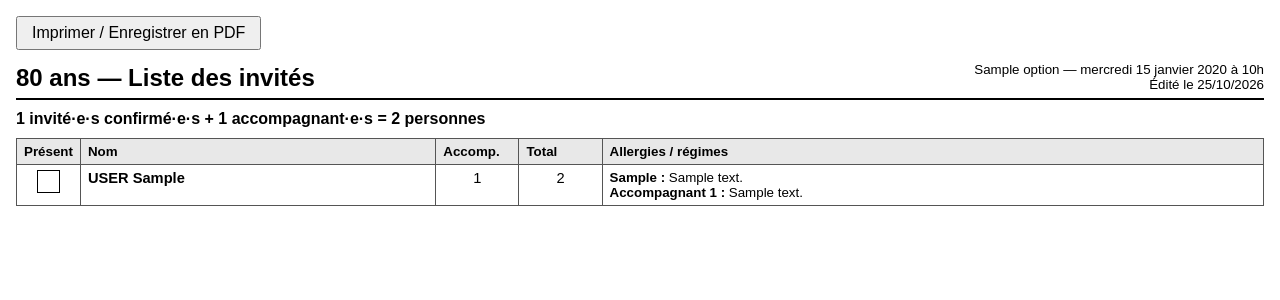
After one commit to pygillier/bday-planner, a Flask app: page /admin/guests/print in a window 1280 px wide. The commit adds this page. Shown: the top 300 px of the page. Run offline with Flask 3, Linux system fonts and the light colour scheme; the visitor is signed in with stand-in values (Sample User, id 1); tables that the repository leaves empty hold one stand-in row (values such as "Sample post").

Commit message:
Guest printing

```diff
--- a/app/admin/routes.py
+++ b/app/admin/routes.py
@@ -54,6 +54,7 @@ from app.models import (
     InvitationLog,
     RecapEmailTemplate,
     SmsTemplate,
+    utcnow,
 )
 from app.sms import (
     render_sms_body,
@@ -154,6 +155,27 @@ def guests_list():
         guests=guests,
         status_filter=status_filter,
         date_chosen=date_chosen,
+    )
+
+
+@admin_bp.route("/guests/print")
+def print_guest_list():
+    """Printable day-of attendance sheet: confirmed guests only, with
+    plus-one counts, dietary notes and a tick box. Meant to be saved as
+    PDF / printed from the browser."""
+    guests = (
+        Guest.query.filter_by(rsvp_status="confirmed")
+        .order_by(Guest.last_name, Guest.first_name)
+        .all()
+    )
+    chosen = EventOption.get_chosen()
+    return render_template(
+        "admin/guests_print.html",
+        guests=guests,
+        total_headcount=sum(g.headcount for g in guests),
+        total_plus_ones=sum(len(g.plus_ones) for g in guests),
+        chosen_date=chosen.display_text if chosen else None,
+        printed_on=utcnow(),
     )
 
 
--- a/app/templates/admin/guests_list.html
+++ b/app/templates/admin/guests_list.html
@@ -11,6 +11,7 @@
       <div class="actions-row">
         <a class="btn-sm btn-sm--primary" href="{{ url_for('admin.new_guest') }}">+ Ajouter</a>
         <a class="btn-sm" href="{{ url_for('admin.import_guests') }}">Importer (CSV)</a>
+        <a class="btn-sm" href="{{ url_for('admin.print_guest_list') }}" target="_blank" rel="noopener">Liste du jour J (PDF)</a>
         <form method="post" action="{{ url_for('admin.send_invitations') }}">
           <input type="hidden" name="csrf_token" value="{{ csrf_token() }}">
           <button type="submit" class="btn-sm" {{ "disabled" if date_chosen }} title="{{ 'Une date a été retenue — les invitations ne sont plus envoyées.' if date_chosen }}">Envoyer les invitations en attente</button>
--- /dev/null
+++ b/app/templates/admin/guests_print.html
@@ -0,0 +1,84 @@
+<!doctype html>
+<html lang="fr">
+<head>
+  <meta charset="utf-8">
+  <meta name="viewport" content="width=device-width, initial-scale=1">
+  <title>Liste des invités — {{ site_title }}</title>
+  <style>
+    @page { size: A4 portrait; margin: 12mm; }
+    * { box-sizing: border-box; }
+    body { font-family: Arial, Helvetica, sans-serif; font-size: 11pt; color: #000; margin: 0; padding: 1rem; }
+    header { display: flex; justify-content: space-between; align-items: flex-end; border-bottom: 2px solid #000; padding-bottom: 6px; margin-bottom: 10px; }
+    h1 { font-size: 18pt; margin: 0; }
+    .meta { font-size: 10pt; text-align: right; }
+    .totals { font-size: 12pt; font-weight: bold; margin: 0 0 10px; }
+    .toolbar { margin-bottom: 12px; }
+    .toolbar button { font-size: 12pt; padding: 6px 14px; cursor: pointer; }
+    table { width: 100%; border-collapse: collapse; }
+    th, td { border: 1px solid #555; padding: 5px 7px; vertical-align: top; text-align: left; }
+    th { background: #e8e8e8; font-size: 10pt; }
+    thead { display: table-header-group; }
+    tr { break-inside: avoid; }
+    td.tick { width: 12mm; text-align: center; }
+    .box { display: inline-block; width: 6mm; height: 6mm; border: 1.5px solid #000; }
+    td.num { width: 22mm; text-align: center; }
+    .name { font-weight: bold; }
+    .notes { font-size: 10pt; }
+    .notes .who { font-weight: bold; }
+    .none { color: #777; }
+    @media print { .toolbar { display: none; } body { padding: 0; } }
+  </style>
+</head>
+<body>
+  <div class="toolbar">
+    <button type="button" onclick="window.print()">Imprimer / Enregistrer en PDF</button>
+  </div>
+  <header>
+    <h1>{{ site_title }} — Liste des invités</h1>
+    <div class="meta">
+      {% if chosen_date %}{{ chosen_date }}<br>{% endif %}
+      Édité le {{ printed_on.strftime("%d/%m/%Y") }}
+    </div>
+  </header>
+  <p class="totals">
+    {{ guests|length }} invité·e·s confirmé·e·s + {{ total_plus_ones }} accompagnant·e·s = {{ total_headcount }} personnes
+  </p>
+  <table>
+    <thead>
+      <tr>
+        <th>Présent</th>
+        <th>Nom</th>
+        <th>Accomp.</th>
+        <th>Total</th>
+        <th>Allergies / régimes</th>
+      </tr>
+    </thead>
+    <tbody>
+      {% for guest in guests %}
+      <tr>
+        <td class="tick"><span class="box"></span></td>
+        <td class="name">{{ guest.last_name|upper }} {{ guest.first_name }}</td>
+        <td class="num">{{ guest.plus_ones|length }}</td>
+        <td class="num">{{ guest.headcount }}</td>
+        <td class="notes">
+          {% set ns = namespace(any=false) %}
+          {% if guest.dietary_notes and guest.dietary_notes.strip() %}
+            {% set ns.any = true %}
+            <div><span class="who">{{ guest.first_name }} :</span> {{ guest.dietary_notes }}</div>
+          {% endif %}
+          {% for plus_one in guest.plus_ones %}
+            {% if plus_one.dietary_notes and plus_one.dietary_notes.strip() %}
+              {% set ns.any = true %}
+              <div><span class="who">Accompagnant {{ loop.index }} :</span> {{ plus_one.dietary_notes }}</div>
+            {% endif %}
+          {% endfor %}
+          {% if not ns.any %}<span class="none">—</span>{% endif %}
+        </td>
+      </tr>
+      {% else %}
+      <tr><td colspan="5">Aucun·e invité·e confirmé·e pour le moment.</td></tr>
+      {% endfor %}
+    </tbody>
+  </table>
+</body>
+</html>
```
Also changed, not shown: tests/test_print_guest_list.py (added, +29 -0 lines).
